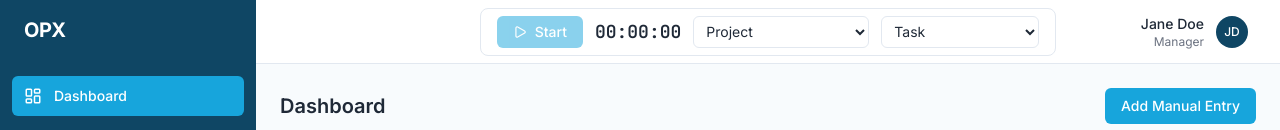
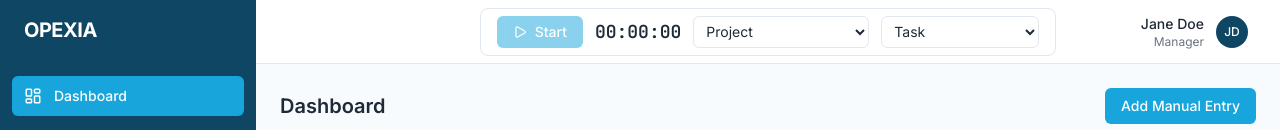
Before and after one commit to indraargamuria/opexia, a React (Vite) app in the folder frontend/: page / in a window 1280 px wide. Shown: the top 130 px of the page. Built offline with nearby package versions, Linux system fonts and the light colour scheme.

Commit message:
Backend summarized on progress.md

```diff
--- a/frontend/src/components/layout/Sidebar.tsx
+++ b/frontend/src/components/layout/Sidebar.tsx
@@ -26,7 +26,7 @@ export function Sidebar() {
   return (
     <aside className="fixed left-0 top-0 z-30 h-screen w-64 bg-dark-accent px-3 py-4 flex flex-col">
       <div className="mb-8 px-3">
-        <span className="text-xl font-bold text-white tracking-tight">OPX</span>
+        <span className="text-xl font-bold text-white tracking-tight">OPEXIA</span>
       </div>
 
       <nav className="flex-1 space-y-1">
--- a/frontend/src/routes/login.tsx
+++ b/frontend/src/routes/login.tsx
@@ -42,7 +42,7 @@ function Login() {
     <div className="min-h-screen flex">
       <div className="hidden lg:flex lg:w-1/2 bg-dark-accent flex-col justify-between p-12">
         <div>
-          <span className="text-2xl font-bold text-white tracking-tight">OPX</span>
+          <span className="text-2xl font-bold text-white tracking-tight">OPEXIA</span>
         </div>
 
         <div className="space-y-6">
@@ -81,7 +81,7 @@ function Login() {
       <div className="w-full lg:w-1/2 bg-light-bg flex items-center justify-center p-8 lg:p-12">
         <div className="w-full max-w-sm space-y-8">
           <div className="lg:hidden">
-            <span className="text-xl font-bold text-dark-accent tracking-tight">OPX</span>
+            <span className="text-xl font-bold text-dark-accent tracking-tight">OPEXIA</span>
           </div>
 
           <div className="space-y-2">
```
